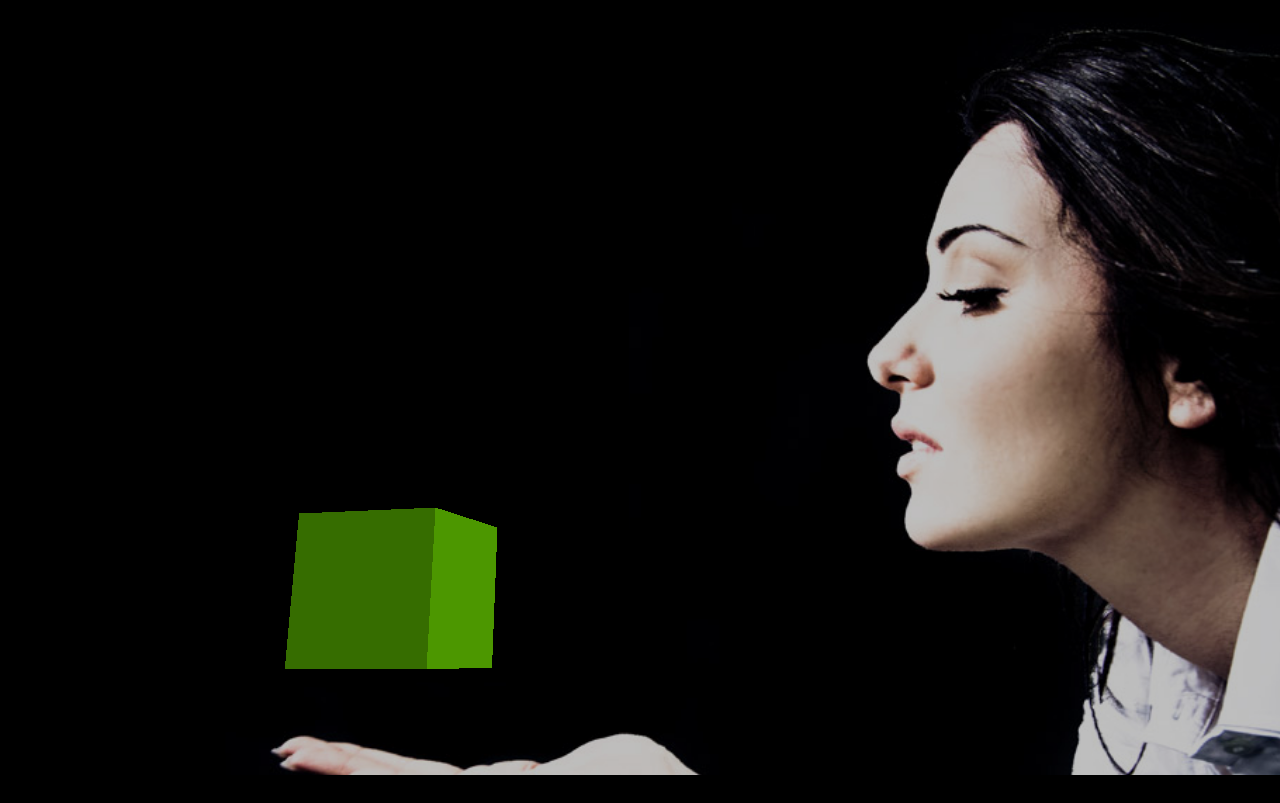
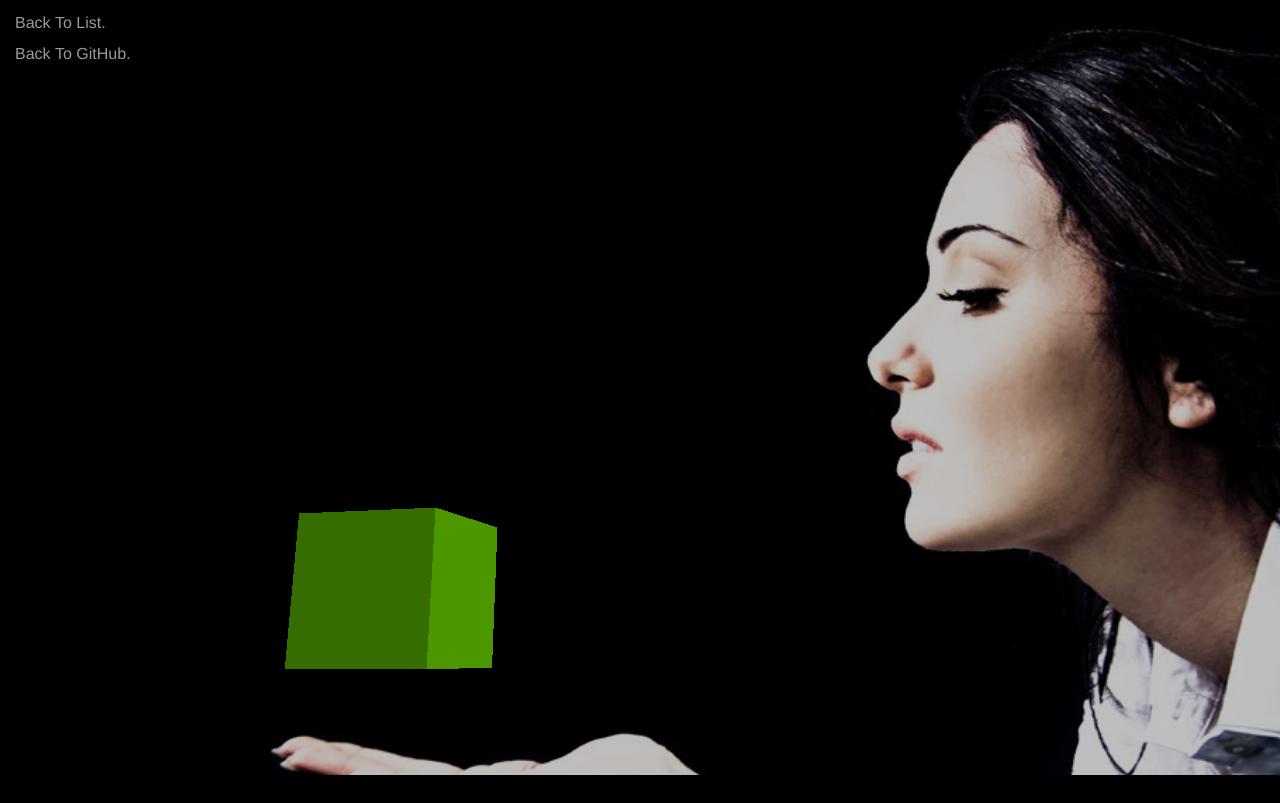
Before and after one commit to kojiyamauchi/WebGL-sample, a website: page sample1.html in a window 1280 px wide. Shown: the top 803 px of the page. Drawn offline with Linux system fonts and the light colour scheme.

Commit message:
sample1.html add list.

```diff
--- a/sample1.html
+++ b/sample1.html
@@ -7,5 +7,9 @@
     </head>
     <body id="sample1">
       <div></div>
+      <ul>
+        <li><a href="http://kojiyamauchi.com/webGL_sample/">Back <span>To</span> List.</a></li>
+        <li><a href="https://github.com/kojiyamauchi/WebGL_sample">Back  <span>To</span> GitHub.</a></li>
+      </ul>
     </body>
 </html>
--- a/sass/default.scss
+++ b/sass/default.scss
@@ -263,5 +263,40 @@ body {
             z-index: -1;
             opacity: 0;
         }
+
+        ul {
+            position: absolute;
+            top: 15px;
+            left: 15px;
+
+            li {
+                a {
+                    color: #999 !important;
+                    display: inline-block;
+                    opacity: 1;
+                    transition: opacity 0.5s;
+
+                    span {
+                        transform: rotate(0deg);
+                        transition: transform 0.5s;
+                        display: inline-block;
+                    }
+
+                    &:hover {
+                        opacity: 0.75;
+                        transition: opacity 0.5s;
+
+                        span {
+                            transform: rotate(-360deg);
+                            transition: transform 0.5s;
+                        }
+                    }
+                }
+
+                &:first-of-type {
+                    margin: 0 0 15px;
+                }
+            }
+        }
     }
 }
```
Also changed, not shown: css/default.css, css/default.min.css, 1 other file.
